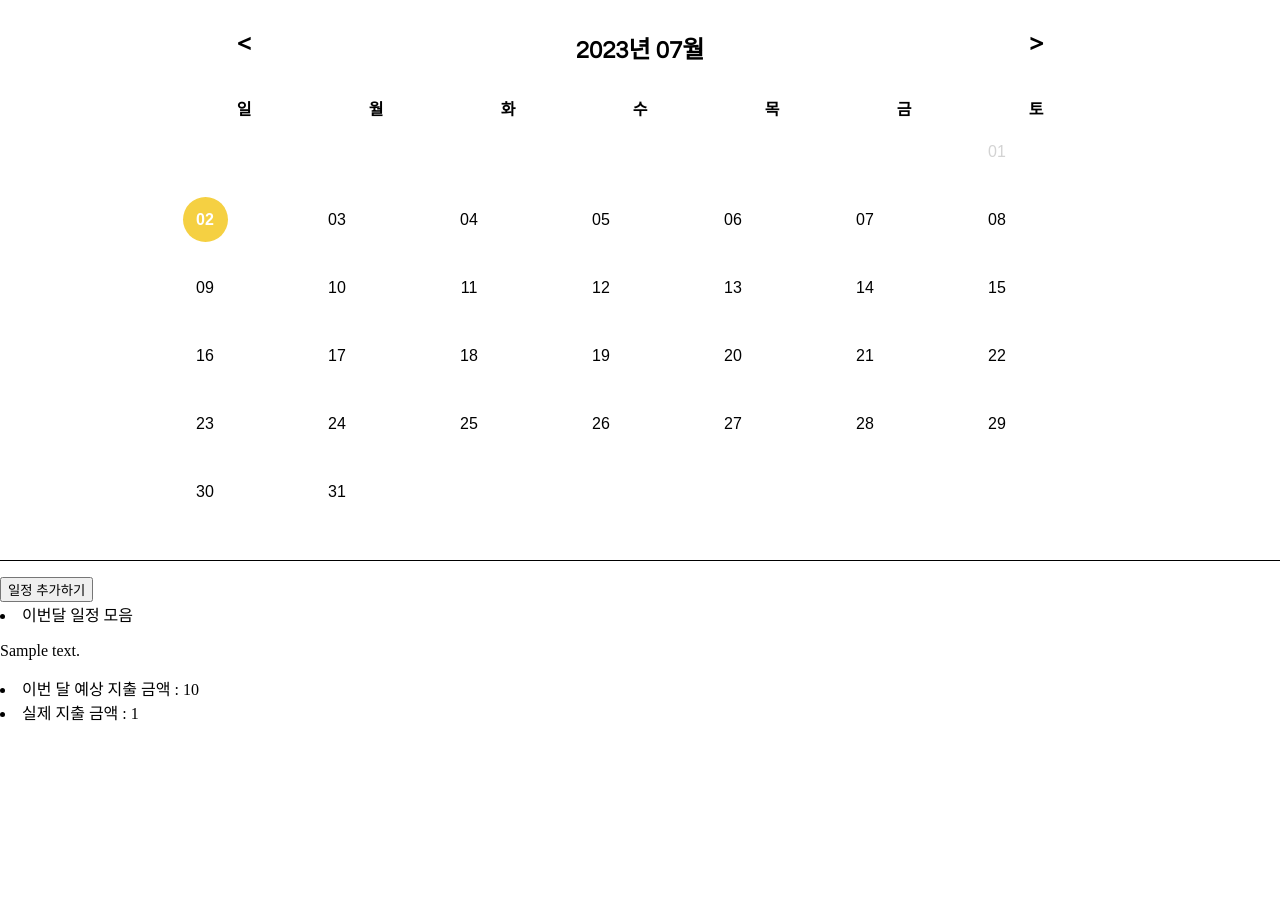
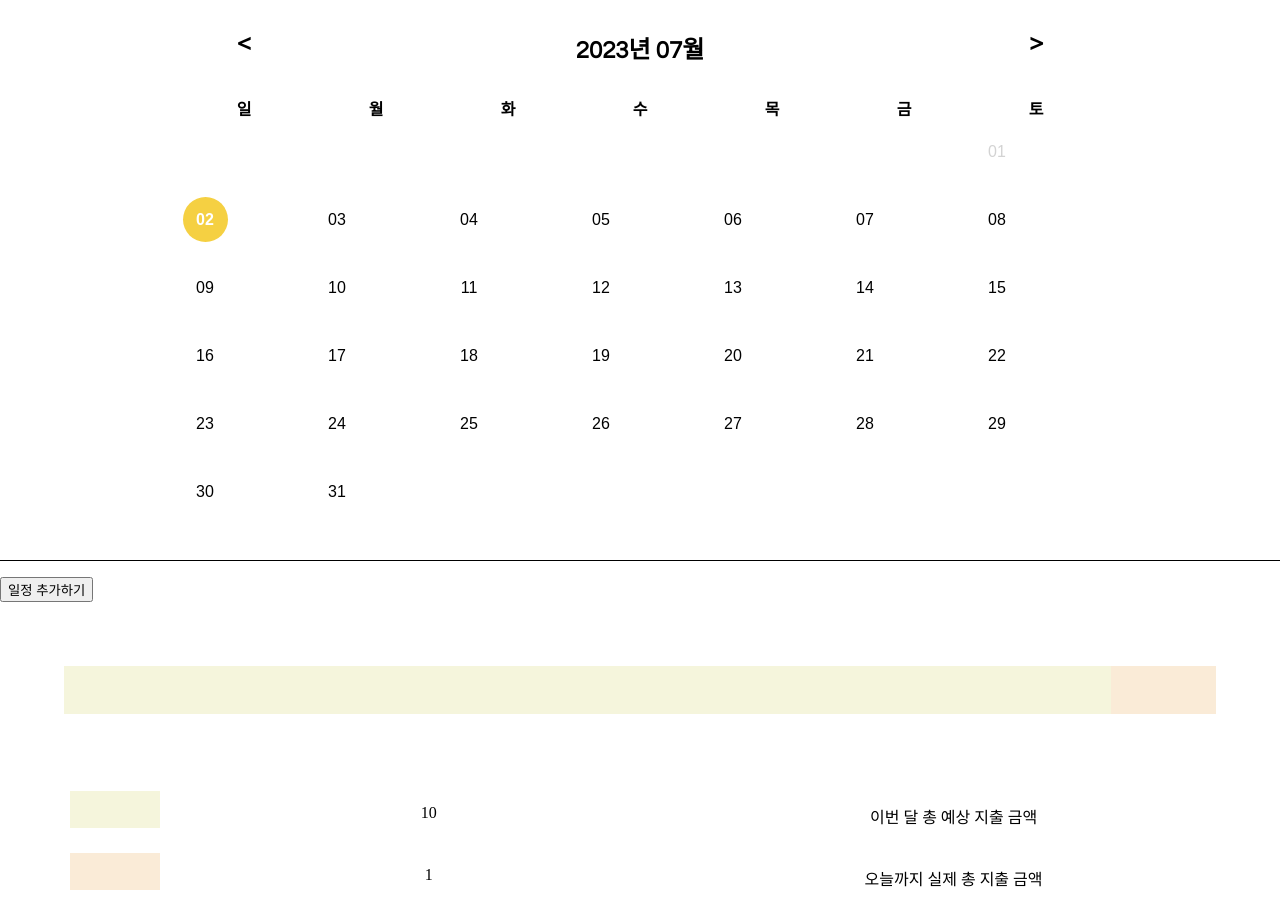
Before and after one commit to gaerini/Chocowallet, a Django app: page /calendar/1 in a window 1280 px wide. Before the commit the page ends 721 px from the top, so only its background shows below. Run offline with Django 4.2, Linux system fonts and the light colour scheme; a user stored in the database is signed in; tables that the repository leaves empty hold one stand-in row (values such as "Sample post"); some libraries are stand-ins or nearby versions.

Commit message:
progress bar

```diff
--- a/project/app/static/calendar.css
+++ b/project/app/static/calendar.css
@@ -83,6 +83,63 @@ td {
   color: #fff;
 }
 
+/* 게이지 박스 */
+.progress {
+  margin: 5%;
+  height: 6vh;
+
+  display: flex;
+  justify-content: flex-start;
+}
+
+.progressbox {
+  width: 100%;
+  height: 100%;
+  background-color: beige;
+}
+
+.progresspercent {
+  height: 100%;
+  background-color: antiquewhite;
+}
+
+/* costbox */
+.costbox {
+  display: flex;
+  flex-direction: column;
+  width: 100%;
+}
+
+.expected_cost, .spent_cost {
+  margin-top: 1%;
+  margin-bottom: 1%;
+  display: flex;
+  justify-content: space-around;
+}
+
+.expected_color {
+  width: 7%;
+  background-color: beige;
+}
+
+.spent_color {
+  width: 7%;
+  background-color: antiquewhite;
+}
+
+.costbox .span_cost {
+  width: 20%;
+  text-align: center;
+  margin-top: 1%;
+}
+
+.costbox .span{
+  width: 40%;
+  text-align: center;
+  margin-top: 1%;
+}
+
+/* 모달 */
 .modalbox {
   position: fixed;
   display: flex;
--- a/project/app/static/js/reserve.js
+++ b/project/app/static/js/reserve.js
@@ -71,17 +71,17 @@ window.onload=()=>{
 // closeBtn.addEventListener("click", closeModal);
 
 // event write Modal open and close
-const modal2 = document.querySelector(".addEventModal");
-const openBtn2 = document.querySelector(".addEvent");
-const closeBtn2 = document.querySelector(".close2");
+// const modal2 = document.querySelector(".addEventModal");
+// const openBtn2 = document.querySelector(".addEvent");
+// const closeBtn2 = document.querySelector(".close2");
 
-function openAddEventModal() {
-  modal2.classList.remove("hidden2");
-}
+// function openAddEventModal() {
+//   modal2.classList.remove("hidden2");
+// }
 
-function closeAddEventModal() {
-  modal2.classList.add("hidden2");
-}
+// function closeAddEventModal() {
+//   modal2.classList.add("hidden2");
+// }
 
-openBtn2.addEventListener("click", openAddEventModal);
-closeBtn2.addEventListener("click", closeAddEventModal);
+// openBtn2.addEventListener("click", openAddEventModal);
+// closeBtn2.addEventListener("click", closeAddEventModal);
--- a/project/app/templates/calendar.html
+++ b/project/app/templates/calendar.html
@@ -97,28 +97,35 @@
     일정 추가하기
 </button>
 
-    <li>
+    <!-- <li>
         <span>이번달 일정 모음</span>
     </li>
     {% for event in events.all %}
     <p>
        <span>{{event.content}}</span>
     </p>
-    {% endfor %}
-    <li>
-        <span>이번 달 예상 지출 금액 : {{expected_cost}}</span>
-    </li>
-    <li>
-        <span>실제 지출 금액 : {{ sumForRealSpend }}</span>
-    </li>
-
+    {% endfor %} -->
+    <div class="progress">
+        <div class="progressbox"></div>
+        <div class="progresspercent" style="width: {{ratioSpend}}%;"></div>
+        <!-- {{expected_cost}}에 percent(실제총지출/이번달지출액) -->
+    </div>
+    <div class="costbox">
+        <div class="expected_cost">
+            <div class="expected_color"></div>
+            <span class="span_cost">{{expected_cost}}</span>
+            <span class="span">이번 달 총 예상 지출 금액</span>
+        </div>
+        <div class="spent_cost">
+            <div class="spent_color"></div>
+            <span class="span_cost">{{ sumForRealSpend }}</span>
+            <span class="span">오늘까지 실제 총 지출 금액</span>
+        </div>
+        <!-- 아래 {{expected_cost}}에 실제총지출금액 -->
+    </div>
 {% else %}
 <p>권한 없음</p>
 {% endif %}
-
-<!-- <script src="{% static 'js/calendar.js' %}"></script>
-
-<script src="{% static 'js/reserve.js' %}"></script> -->
 
 <script>
     const events = [
@@ -361,6 +368,6 @@
 </script>
 
 
-<script src="{% static 'js/calendar.js' %}"></script>
-<script src="{% static 'js/reserve.js' %}"></script>
+<!-- <script src="{% static 'js/calendar.js' %}"></script>
+<script src="{% static 'js/reserve.js' %}"></script>  -->
 {% endblock container %}
--- a/project/app/views.py
+++ b/project/app/views.py
@@ -62,7 +62,9 @@ def calendar(request, user_pk):
 
     realSpends = Spend.objects.filter(author=user)
     spend_sum = realSpends.aggregate(Sum('spend'))
-    sumForRealSpend = spend_sum['spend__sum']
+    sumForRealSpend = spend_sum['spend__sum'] or 0
+
+    ratioSpend = (sumForRealSpend/(expected_cost or 1)) * 100
 
     if request.method == 'POST':
         start_day = request.POST['start_date']
@@ -77,7 +79,7 @@ def calendar(request, user_pk):
 
         return redirect('calendar', user_pk)
 
-    return render(request, 'calendar.html', {"events":events, "first_thing":first_thing, "expected_cost":expected_cost, "sumForRealSpend":sumForRealSpend})
+    return render(request, 'calendar.html', {"events":events, "first_thing":first_thing, "expected_cost":expected_cost, "sumForRealSpend":sumForRealSpend, "ratioSpend":ratioSpend})
 
 
 def spend(request):
```
Also changed, not shown: project/app/migrations/0007_alter_spend_author.py (added), project/app/migrations/0008_alter_spend_author_alter_spend_spend.py (added), project/app/migrations/0009_alter_spend_spend.py (added).
